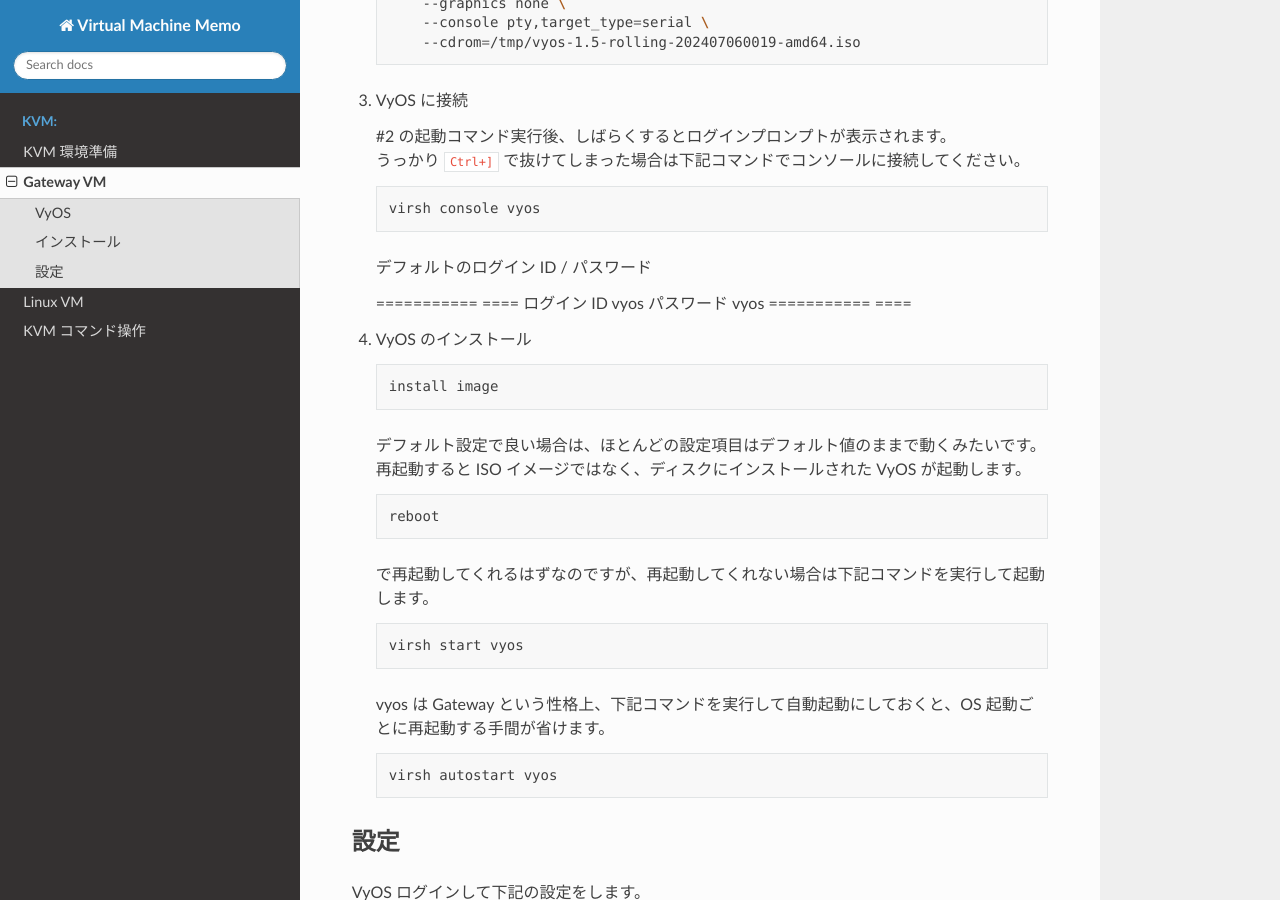
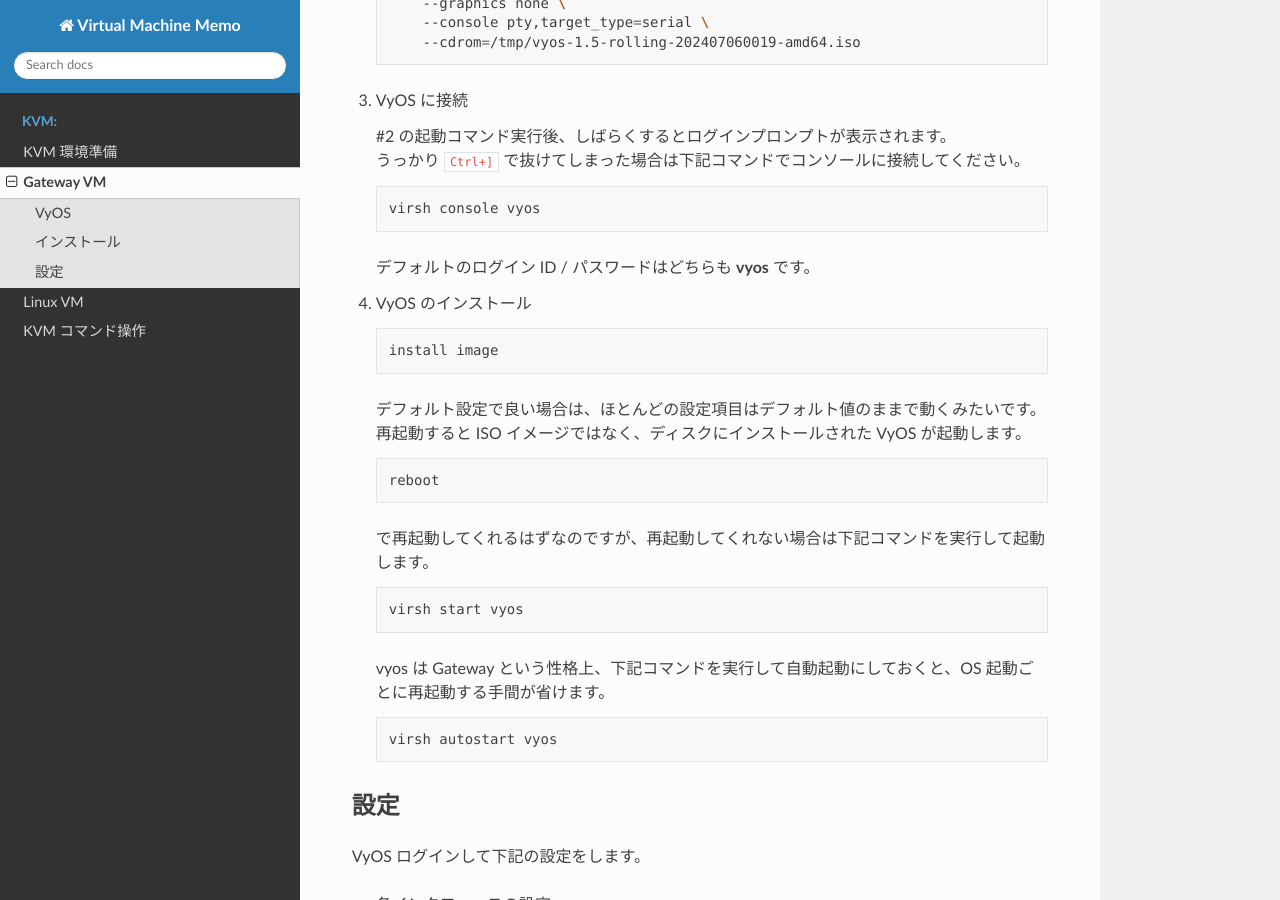
Before and after one commit to nynaka/linuxvm, a Sphinx documentation site: the page built from source/kvm/02_gateway_vm.md, in a window 1280 px wide and 900 px high, scrolled down 1031 px. Built offline with Sphinx 7.4.7 and the Read the Docs theme 3.1.0, drawn with Linux system fonts in a browser that asks for light colours.

Commit message:
Sphinx - Markdown でテーブル表記方法が不明のため、箇条書きに変更した

````diff
--- a/source/kvm/02_gateway_vm.md
+++ b/source/kvm/02_gateway_vm.md
@@ -50,12 +50,8 @@
     virsh console vyos
     ```
 
-    デフォルトのログイン ID / パスワード
+    デフォルトのログイン ID / パスワードはどちらも **vyos** です。
 
-    =========== ====
-    ログイン ID vyos
-    パスワード  vyos
-    =========== ====
 
 4. VyOS のインストール
 
@@ -91,23 +87,23 @@
 - NAPT 設定
 - SSH ログイン設定
 
-```bash
-$ configure
-# set interfaces ethernet eth0 address dhcp
-# set interfaces ethernet eth1 address 192.168.123.1/24
+    ```bash
+    $ configure
+    # set interfaces ethernet eth0 address dhcp
+    # set interfaces ethernet eth1 address 192.168.123.1/24
 
-# set service dhcp-server shared-network-name dhcp_eth1 subnet 192.168.123.0/24 subnet-id 5963
-# set service dhcp-server shared-network-name dhcp_eth1 subnet 192.168.123.0/24 range 0 start 192.168.123.101
-# set service dhcp-server shared-network-name dhcp_eth1 subnet 192.168.123.0/24 range 0 stop 192.168.123.200
-# set service dhcp-server shared-network-name dhcp_eth1 subnet 192.168.123.0/24 option default-router 192.168.123.1
-# set service dhcp-server shared-network-name dhcp_eth1 subnet 192.168.123.0/24 option name-server 8.8.8.8
+    # set service dhcp-server shared-network-name dhcp_eth1 subnet 192.168.123.0/24 subnet-id 5963
+    # set service dhcp-server shared-network-name dhcp_eth1 subnet 192.168.123.0/24 range 0 start 192.168.123.101
+    # set service dhcp-server shared-network-name dhcp_eth1 subnet 192.168.123.0/24 range 0 stop 192.168.123.200
+    # set service dhcp-server shared-network-name dhcp_eth1 subnet 192.168.123.0/24 option default-router 192.168.123.1
+    # set service dhcp-server shared-network-name dhcp_eth1 subnet 192.168.123.0/24 option name-server 8.8.8.8
 
-# set nat source rule 1 translation address masquerade
-# set nat source rule 1 outbound-interface name eth0
-# set nat source rule 1 source address 192.168.123.0/24
+    # set nat source rule 1 translation address masquerade
+    # set nat source rule 1 outbound-interface name eth0
+    # set nat source rule 1 source address 192.168.123.0/24
 
-# set service ssh
+    # set service ssh
 
-# commit
-# save
-```
+    # commit
+    # save
+    ```
````
Also changed, not shown: source/kvm/03_linux_vm.md (+12 -14 lines).
